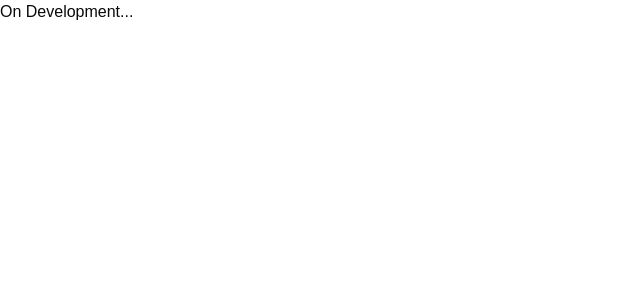
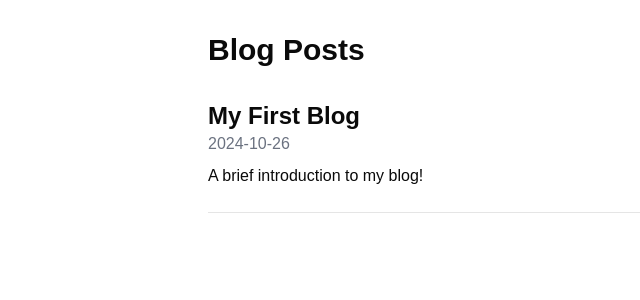
Before and after one commit to Kazooki123/portfolio, a Next.js app: page /blogs in a window 1280 px wide. Shown: the top 300 px of the page, without its empty margins (0-640 px from the left). Built offline with nearby package versions, Linux system fonts and the light colour scheme.

Commit message:
Added blogs, changed on the funding page

```diff
--- /dev/null
+++ b/app/blogs/[id]/page.tsx
@@ -0,0 +1,23 @@
+import { getAllPostIds, getPostData } from '@/lib/markdown';
+
+export async function generateStaticParams() {
+    const ids = getAllPostIds();
+    return ids.map((id) => ({
+        id: id,
+    }));
+}
+
+export default async function BlogPost({ params }: { params: { id: string } }) {
+    const post = await getPostData(params.id);
+
+    return (
+        <article className="max-w-4xl mx-auto px-4 py-8">
+            <h1 className="text-3xl font-bold mb-4">{post.title}</h1>
+            <time className="text-gray-500 block mb-8">{post.date}</time>
+            <div
+                className="prose max-w-none"
+                dangerouslySetInnerHTML={{ __html: post.content }}
+            />
+        </article>
+    );
+}
--- a/app/blogs/page.tsx
+++ b/app/blogs/page.tsx
@@ -1,8 +1,26 @@
+import Link from 'next/link';
+import { getSortedPostsData } from '@/lib/markdown';
+import React from 'react';
 
-export default function Page() {
+export default function BlogsPage() {
+    const posts = getSortedPostsData();
+
     return(
-        <div>
-            <p>On Development...</p>
+        <div className="max-w-4xl mx-auto px-4 py-8">
+            <h1 className="text-3xl font-bold mb-8">Blog Posts</h1>
+            <div className="space-y-6">
+                {posts.map((post) => (
+                    <article key={post.id} className="border-b pb-6">
+                        <Link href={`/blogs/${post.id}`}>
+                            <h2 className="text-2xl font-semibold hover:text-blue-600">
+                                {post.title}
+                          </h2>
+                        </Link>
+                        <time className="text-gray-500">{post.date}</time>
+                        {post.excerpt && <p className="mt-2">{post.excerpt}</p>}
+                    </article>
+                ))}
+            </div>
         </div>
-    )
+    );
 }
--- /dev/null
+++ b/app/blogs/posts/post-1.md
@@ -0,0 +1,9 @@
+---
+title: 'My First Blog'
+date: '2024-10-26'
+excerpt: 'A brief introduction to my blog!'
+---
+
+# Hello World!
+
+My First Blog!
--- a/components/Funding.tsx
+++ b/components/Funding.tsx
@@ -68,7 +68,7 @@ export default function Funding() {
           </CardHeader>
           <CardContent className="space-y-4">
             <div className="text-center space-y-2">
-              <h2 className="text-xl font-semibold">Countdown to My Birthday</h2>
+              <h2 className="text-xl font-semibold">Countdown to My 18th Birthday!</h2>
               <Countdown date={birthday} renderer={renderer} />
             </div>
             <div className="space-y-2">
--- /dev/null
+++ b/lib/markdown.ts
@@ -0,0 +1,58 @@
+import fs from 'fs';
+import path from 'path';
+import matter from 'gray-matter';
+import { remark } from 'remark';
+import html from 'remark-html';
+
+const postsDirectory = path.join(process.cwd(), 'app/blogs/posts');
+
+export interface BlogPost {
+    id: string;
+    title: string;
+    date: string;
+    content: string;
+    excerpt?: string;
+}
+
+export function getAllPostIds() {
+    const fileNames = fs.readdirSync(postsDirectory);
+    return fileNames.map((fileName) => fileName.replace(/\.md$/, ''));
+}
+
+export async function getPostData(id: string): Promise<BlogPost> {
+    const fullPath = path.join(postsDirectory, `${id}.md`);
+    const fileContents = fs.readFileSync(fullPath, 'utf8');
+
+    const matterResult = matter(fileContents);
+    const processedContent = await remark()
+      .use(html)
+      .process(matterResult.content);
+    const contentHtml = processedContent.toString();
+
+    return {
+        id,
+        content: contentHtml,
+        title: matterResult.data.title,
+        date: matterResult.data.date,
+        excerpt: matterResult.data.excerpt,
+    };
+}
+
+export function getSortedPostsData(): Omit<BlogPost, 'content'>[] {
+    const fileNames = fs.readdirSync(postsDirectory);
+    const allPostsData = fileNames.map((fileName) => {
+        const id = fileName.replace(/\.md$/, '');
+        const fullPath = path.join(postsDirectory, fileName);
+        const fileContents = fs.readFileSync(fullPath, 'utf8');
+        const matterResult = matter(fileContents);
+
+        return {
+            id,
+            title: matterResult.data.title,
+            date: matterResult.data.date,
+            excerpt: matterResult.data.excerpt,
+        };
+    });
+
+    return allPostsData.sort((a, b) => (a.date < b.date ? 1 : -1));
+}
--- a/package.json
+++ b/package.json
@@ -17,7 +17,10 @@
     "class-variance-authority": "^0.7.0",
     "clsx": "^2.1.1",
     "framer-motion": "^11.2.13",
+    "gray-matter": "^4.0.3",
     "lucide-react": "^0.453.0",
+    "mongodb": "^6.10.0",
+    "mongoose": "^8.7.2",
     "next": "14.2.15",
     "next-themes": "^0.3.0",
     "react": "^18",
@@ -25,6 +28,8 @@
     "react-countdown": "^2.3.6",
     "react-dom": "^18",
     "recharts": "^2.13.0",
+    "remark": "^15.0.1",
+    "remark-html": "^16.0.1",
     "tailwind-merge": "^2.5.4",
     "tailwindcss-animate": "^1.0.7",
     "three": "^0.169.0"
```
Also changed, not shown: lib/create-blog.ts (deleted), lib/delete-blog.ts (deleted), 1 other file (tests, documents, lock files or other folders).
